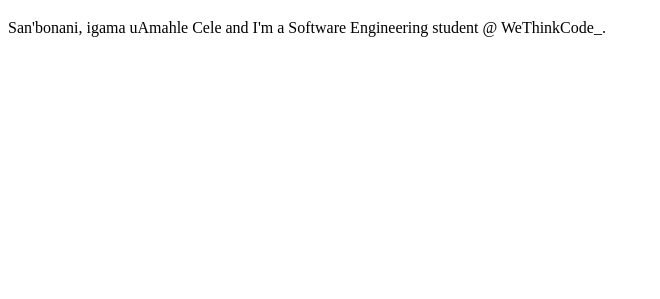
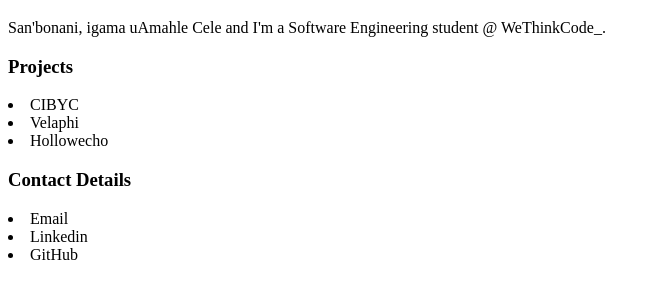
Before and after one commit to uamahlecele/uamahlecele.github.io, a plain HTML site: page index.html in a window 1280 px wide. Shown: the part 61-360 px from the top of the page, without its empty margins (0-660 px from the left). Drawn offline with Linux system fonts and the light colour scheme.

Commit message:
chore: outline

```diff
--- a/index.html
+++ b/index.html
@@ -8,6 +8,7 @@
 </head>
 
 <body>
+    <nav></nav>
     <h1>
         uAmahle
         Cele</h1>
@@ -15,6 +16,29 @@
     <p>San'bonani, igama uAmahle Cele and I'm a Software Engineering student @ WeThinkCode_.
 
     </p>
+
+    <div>
+        <h3> Projects</h3>
+
+        <li>CIBYC</li>
+        <li>Velaphi</li>
+        <li>Hollowecho</li>
+
+
+    </div>
+
+
+    <div>
+        <h3> Contact Details</h3>
+
+        <li> Email </li>
+        <li>Linkedin</li>
+        <li>GitHub</li>
+
+    </div>
+
+
+
 </body>
 
 </html>
```
Also changed, not shown: 2 other files.
